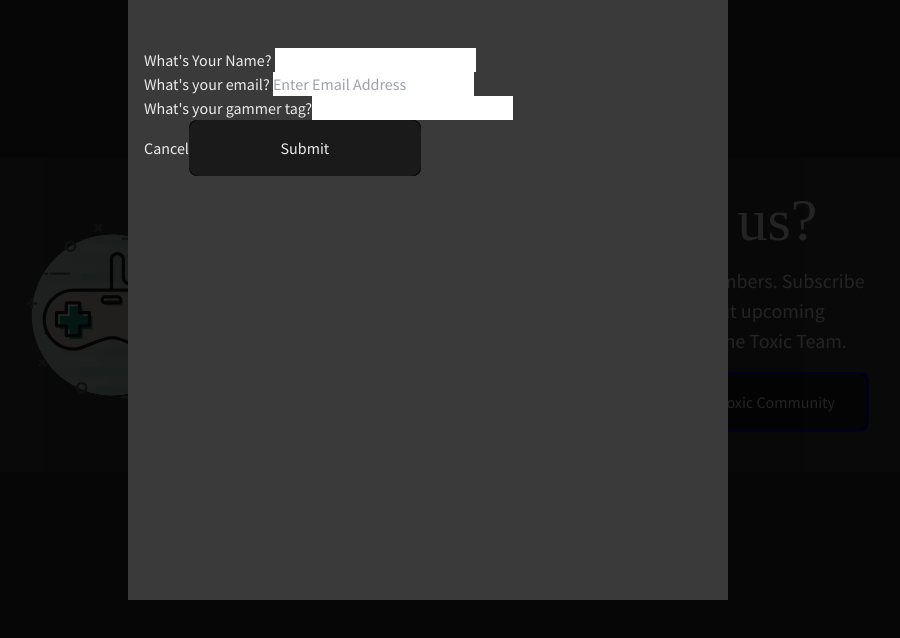
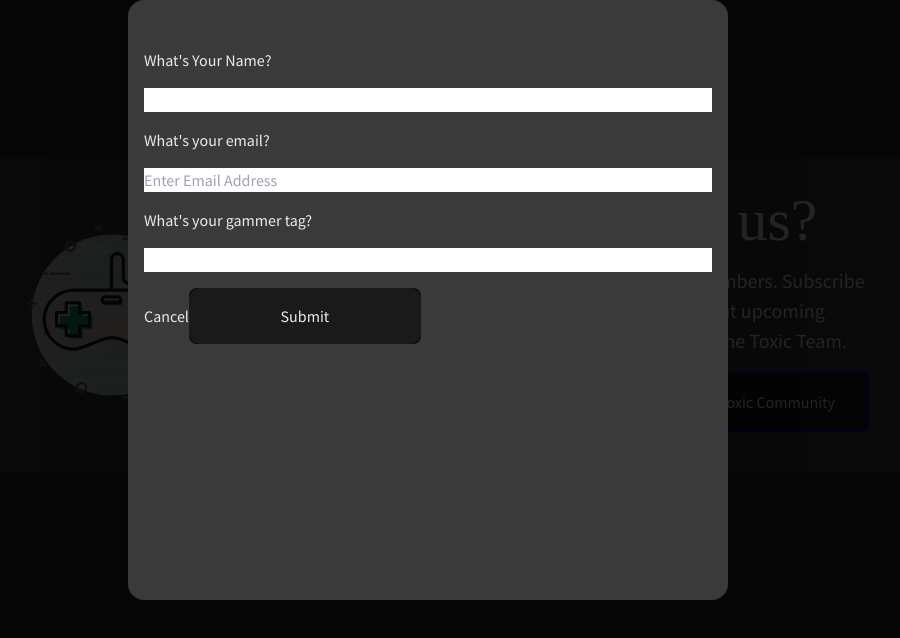
Before and after one commit to austinengelbrecht/toxictournaments, a Vue app: page /home in a window 1280 px wide. Both pictures are taken after a click on the button "Join The Toxic Community". Shown: the part 1840-2478 px from the top of the page, without its empty margins (212-1112 px from the left). Built offline with nearby package versions, Linux system fonts and the light colour scheme; no server answers; some icons are missing; a web font is replaced by a local one.

Commit message:
Refactoring form

```diff
--- a/src/components/ContactForm/ContactForm.vue
+++ b/src/components/ContactForm/ContactForm.vue
@@ -1,18 +1,15 @@
 <template>
   <!-- todo - how to add event for closing the modal to background only -->
   <div class="modal">
-    <div class="bg-onyx-1 modal-content p-4">
+    <div class="bg-onyx-1 modal-content p-4 rounded-2xl">
       <span @click="$emit('closeForm')">
         <Icon icon="fa6-regular:circle-xmark" color="white" width="32" />
       </span>
 
-      <form @submit.prevent="submitEmail" class="">
-        <div class="">
+      <form @submit.prevent="submitEmail" class="flex flex-col gap-4">
         <label for="name"> What's Your Name? </label>
         <input type="text" name="" id="name" v-model="userName" />
-        </div>
 
-        <div>
         <label for="email" class=""> What's your email? </label>
         <input
           class=""
@@ -22,12 +19,9 @@
           placeholder="Enter Email Address"
           v-model="userEmail"
         />
-        </div>
 
-        <div>
         <label for="gammer-tag">What's your gammer tag?</label>
         <input type="text" name="" id="gammer-tag" v-model="userGameTag" />
-        </div>
 
         <div>
           <button type="button" @click="$emit('closeForm')">Cancel</button
```
Lines whose indentation alone changed are shown as unchanged.
